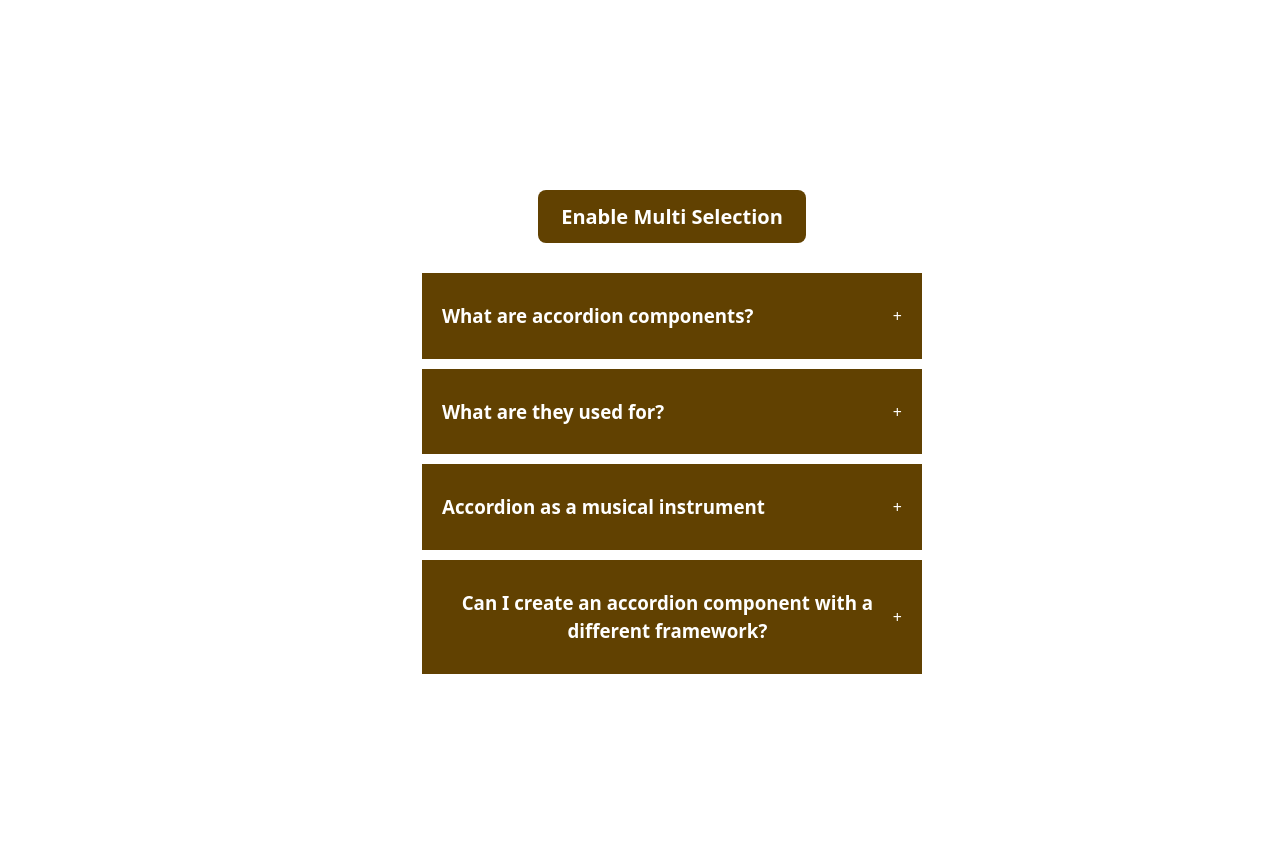
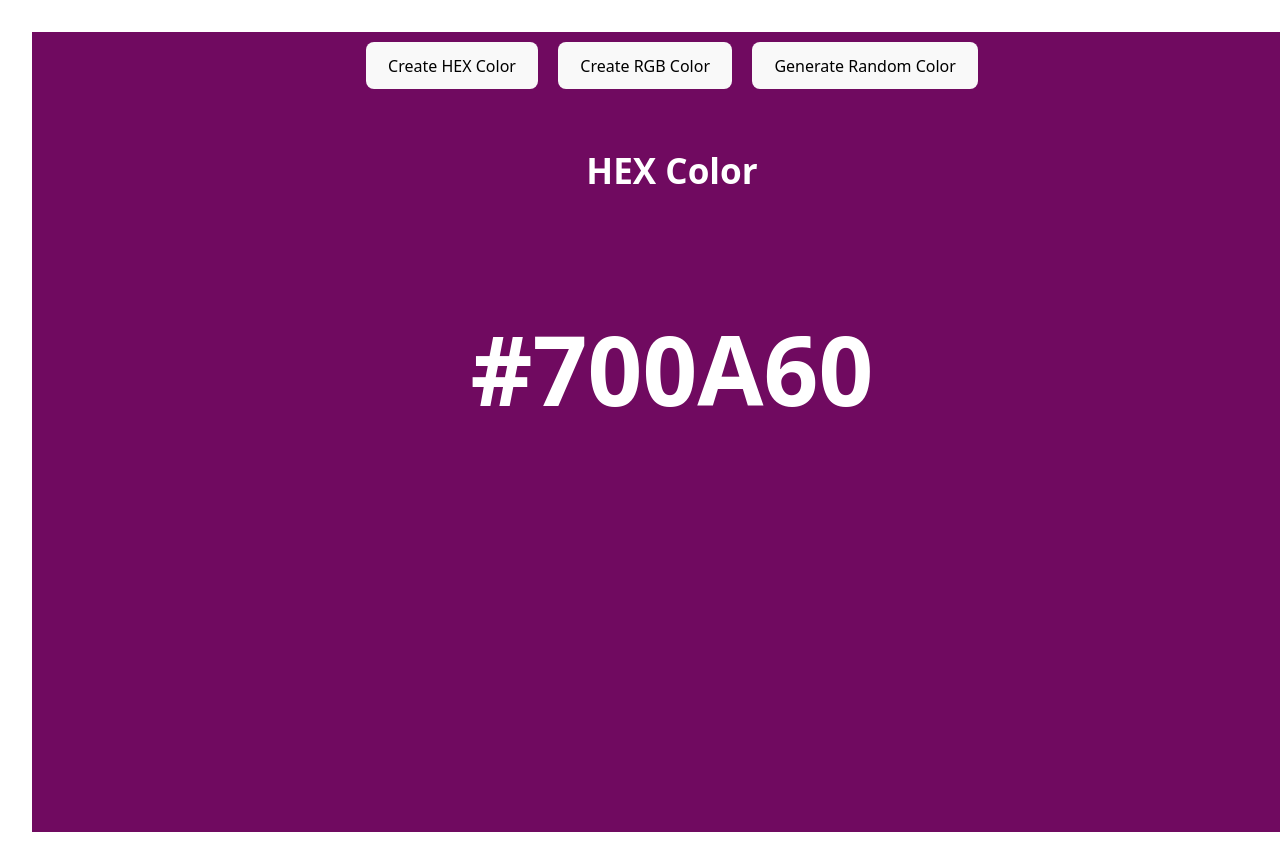
Before and after one commit to MiguelPadr3s/projectosR, a React (Vite) app: page / in a window 1280 px wide. Shown: the top 864 px of the page. Built offline with nearby package versions, Linux system fonts and the light colour scheme.

Commit message:
Random Color

```diff
--- a/src/App.jsx
+++ b/src/App.jsx
@@ -1,12 +1,15 @@
 import { useState } from 'react'
 import './App.css'
 import Accordian from './components/accordian';
+import RandomColor from './components/random-color';
 
 function App() {
   return (
     <div className="App">
       {/* Accordian Component*/}
-      <Accordian/>
+      {/* <Accordian/> */}
+      {/* random colors */}
+      <RandomColor/>
     </div>
 
   );
--- a/src/components/random-color/index.jsx
+++ b/src/components/random-color/index.jsx
@@ -0,0 +1,71 @@
+import { useEffect, useState } from "react";
+
+export default function RandomColor() {
+  const [typeOfColor, setTypeOfColor] = useState("hex");
+  const [color, setColor] = useState("#000000");
+
+  function randomColorUtility(length) {
+    return Math.floor(Math.random() * length);
+  }
+
+  function handleCreateRandomHexColor() {
+    // #678765
+    const hex = [0, 1, 2, 3, 4, 5, 6, 7, 8, 9, "A", "B", "C", "D", "E", "F"];
+    let hexColor = "#";
+
+    for (let i = 0; i < 6; i++) {
+      hexColor += hex[randomColorUtility(hex.length)];
+    }
+    setColor(hexColor);
+  }
+
+  function handleCreateRandomRgbColor() {
+    const r = randomColorUtility(256);
+    const g = randomColorUtility(256);
+    const b = randomColorUtility(256);
+
+    setColor(`rgb(${r},${g}, ${b})`);
+  }
+
+  useEffect(() => {
+    if (typeOfColor === "rgb") handleCreateRandomRgbColor();
+    else handleCreateRandomHexColor();
+  }, [typeOfColor]);
+
+  return (
+    <div
+      style={{
+        width: "100vw",
+        height: "100vh",
+        background: color,
+      }}
+    >
+      <button onClick={() => setTypeOfColor("hex")}>Create HEX Color</button>
+      <button onClick={() => setTypeOfColor("rgb")}>Create RGB Color</button>
+      <button
+        onClick={
+          typeOfColor === "hex"
+            ? handleCreateRandomHexColor
+            : handleCreateRandomRgbColor
+        }
+      >
+        Generate Random Color
+      </button>
+      <div
+        style={{
+          display: "flex",
+          justifyContent: "center",
+          alignItems: "center",
+          color: "#fff",
+          fontSize: "30px",
+          marginTop: "10px",
+          flexDirection  :'column',
+          gap :'20px'
+        }}
+      >
+        <h3>{typeOfColor === "rgb" ? "RGB Color" : "HEX Color"}</h3>
+        <h1>{color}</h1>
+      </div>
+    </div>
+  );
+}
```
